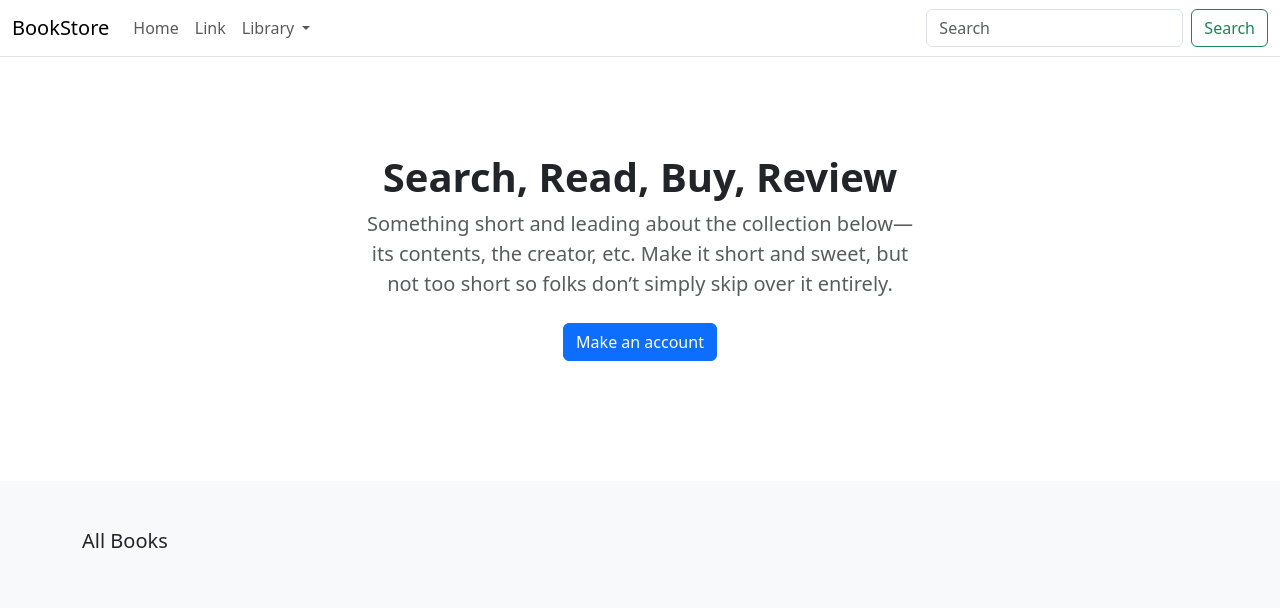
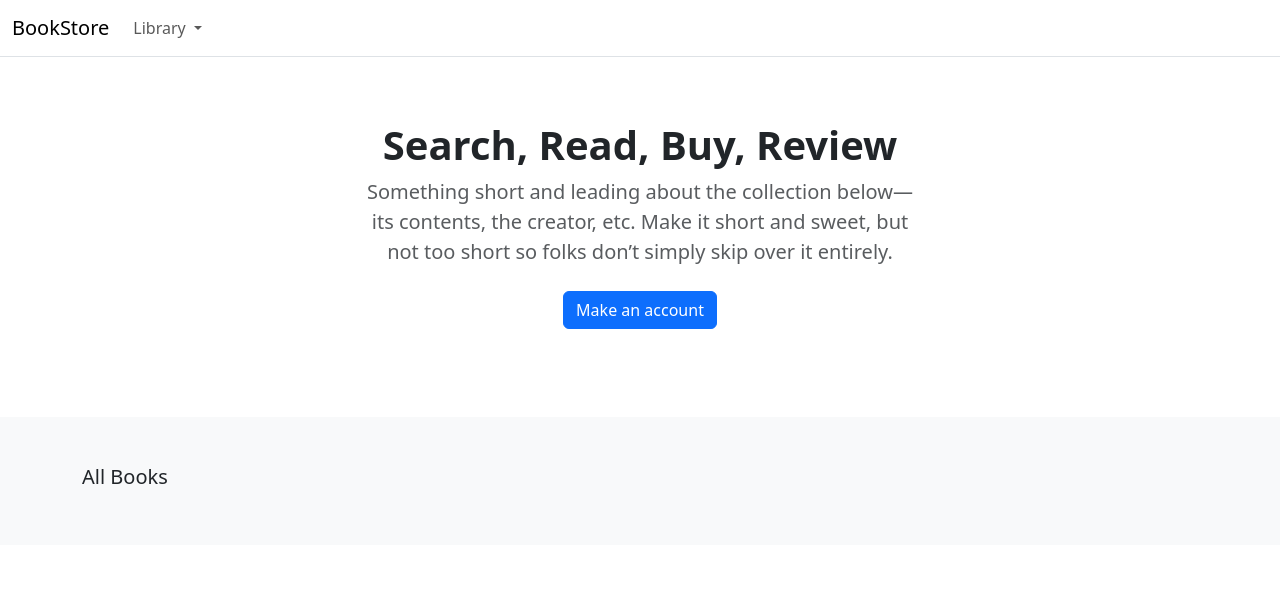
Before and after one commit to JeffersonRolino/django_ecommerce_practice, a Django app: page / in a window 1280 px wide. Shown: the top 608 px of the page. Run offline with Django 4.2, Linux system fonts and the light colour scheme; data that the repository does not hold is empty; some libraries are stand-ins or nearby versions.

Commit message:
Refactoring: Hero section and Navbar in Store Templates

```diff
--- a/templates/store/base.html
+++ b/templates/store/base.html
@@ -13,7 +13,7 @@
         <nav class="navbar navbar-expand-md navbar-light bg-white border-bottom">
             <div class="container-fluid">
 
-                <a class="navbar-brand" href="#">BookStore</a>
+                <a class="navbar-brand" href="/">BookStore</a>
 
                 <button class="navbar-toggler" type="button" data-bs-toggle="collapse" data-bs-target="#navbarCollapse"
                     aria-controls="navbarCollapse" aria-expanded="false" aria-label="Toggle navigation">
@@ -22,12 +22,6 @@
 
                 <div class="collapse navbar-collapse" id="navbarCollapse">
                     <ul class="navbar-nav me-auto mb-2 mb-md-0">
-                        <li class="nav-item active">
-                            <a class="nav-link" aria-current="page" href="/">Home</a>
-                        </li>
-                        <li class="nav-item">
-                            <a class="nav-link" href="#">Link</a>
-                        </li>
                         <li class="nav-item dropdown">
                             <a class="nav-link dropdown-toggle" href="#" id="navbarDropdown" role="button"
                                 data-bs-toggle="dropdown" aria-expanded="false">
@@ -43,10 +37,6 @@
                             </ul>
                         </li>
                     </ul>
-                    <form class="d-flex">
-                        <input class="form-control me-2" type="search" placeholder="Search" aria-label="Search">
-                        <button class="btn btn-outline-success" type="submit">Search</button>
-                    </form>
                 </div>
             </div>
         </nav>
--- a/templates/store/home.html
+++ b/templates/store/home.html
@@ -6,7 +6,7 @@
   <main>
 
     <section class="py-5 text-center container">
-      <div class="row py-lg-5">
+      <div class="row py-lg-3">
         <div class="col-lg-6 col-md-8 mx-auto">
           <h1 class="h1 fw-bold">Search, Read, Buy, Review</h1>
           <p class="lead text-muted">Something short and leading about the collection below—its contents, the creator,
```
